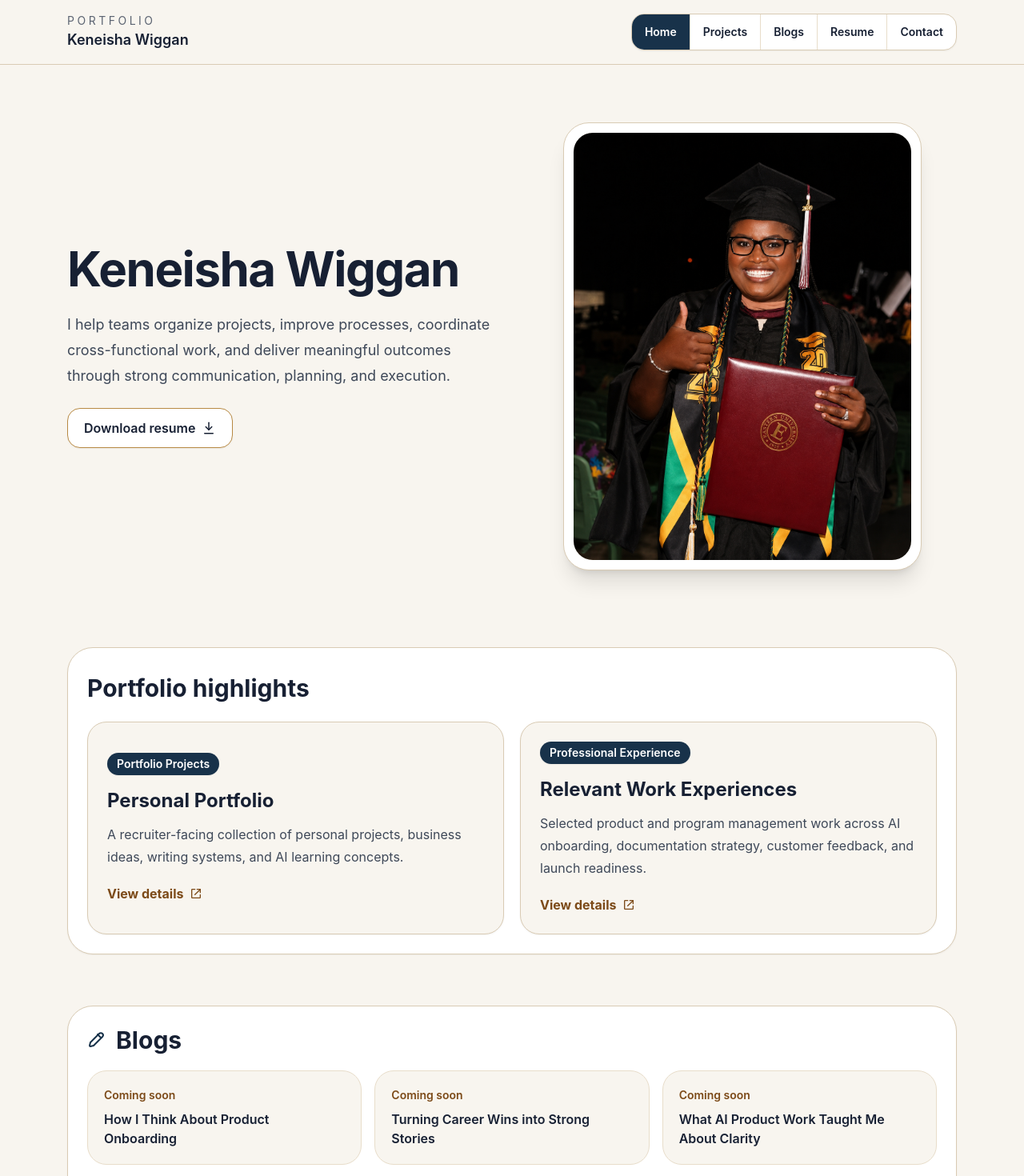
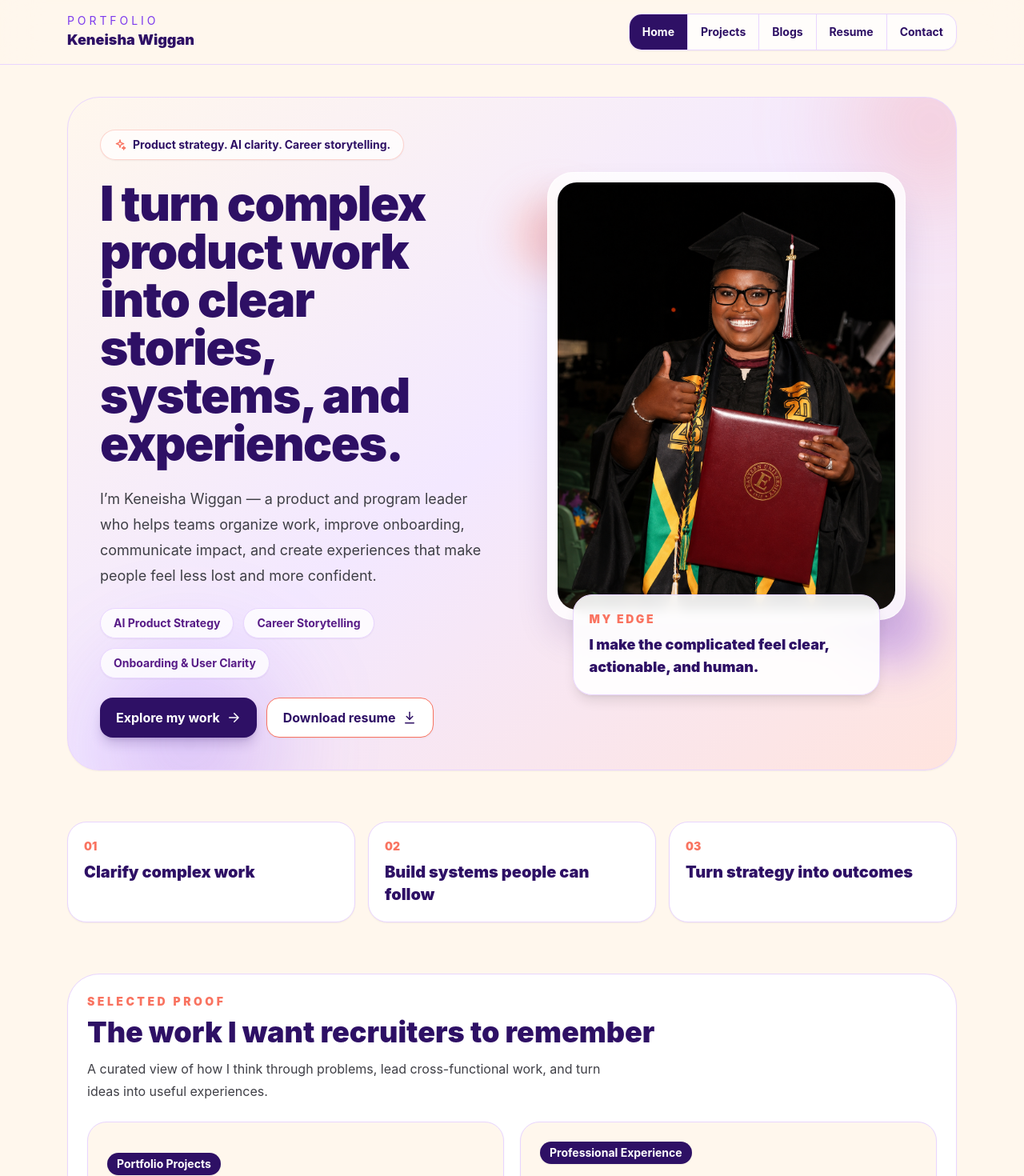
Before and after one commit to keneisha-wiggan/keneishawiggan.com, a React (Vite) app: page / in a window 1280 px wide. Shown: the top 1470 px of the page at 80% size. Built offline with nearby package versions, Linux system fonts and the light colour scheme.

Commit message:
Update portfolio colors

```diff
--- a/src/App.jsx
+++ b/src/App.jsx
@@ -78,6 +78,27 @@ const blogs = [
   "What AI Product Work Taught Me About Clarity",
 ];
 
+const brandBadges = [
+  "AI Product Strategy",
+  "Career Storytelling",
+  "Onboarding & User Clarity",
+];
+
+const proofPoints = [
+  {
+    number: "01",
+    label: "Clarify complex work",
+  },
+  {
+    number: "02",
+    label: "Build systems people can follow",
+  },
+  {
+    number: "03",
+    label: "Turn strategy into outcomes",
+  },
+];
+
 const navItems = ["home", "projects", "blogs", "resume", "contact"];
 const HERO_IMAGE = "/hero-graduation.png";
 const RESUME_FILE = "/Keneisha_Wiggan_Resume.pdf";
@@ -118,6 +139,12 @@ function Icon({ name, size = 18, className = "" }) {
         <path d="M13 5l4 4" stroke="currentColor" strokeWidth="2" strokeLinecap="round" />
       </>
     ),
+    sparkle: (
+      <>
+        <path d="M12 3l1.7 5.2L19 10l-5.3 1.8L12 17l-1.7-5.2L5 10l5.3-1.8L12 3z" stroke="currentColor" strokeWidth="2" strokeLinejoin="round" />
+        <path d="M19 15l.8 2.2L22 18l-2.2.8L19 21l-.8-2.2L16 18l2.2-.8L19 15z" stroke="currentColor" strokeWidth="2" strokeLinejoin="round" />
+      </>
+    ),
   };
 
   return (
@@ -127,28 +154,25 @@ function Icon({ name, size = 18, className = "" }) {
   );
 }
 
-
-
 export default function App() {
   const [page, setPage] = useState("home");
 
-
   return (
-    <div className="min-h-screen bg-[#F8F5EF] text-[#172033]">
-      <header className="sticky top-0 z-50 border-b border-[#D9CBB4] bg-[#F8F5EF]/95 backdrop-blur">
+    <div className="min-h-screen bg-[#FFF7ED] text-[#18181B]">
+      <header className="sticky top-0 z-50 border-b border-[#E9D5FF] bg-[#FFF7ED]/90 backdrop-blur-xl">
         <div className="mx-auto flex max-w-6xl flex-col gap-4 px-5 py-4 md:flex-row md:items-center md:justify-between">
-          <button onClick={() => setPage("home")} className="rounded-xl text-left focus:outline-none focus:ring-4 focus:ring-[#C9974A]/40">
-            <p className="text-sm uppercase tracking-[0.25em] text-[#5C6472]">Portfolio</p>
-            <h1 className="text-lg font-semibold text-[#172033]">Keneisha Wiggan</h1>
+          <button onClick={() => setPage("home")} className="rounded-xl text-left focus:outline-none focus:ring-4 focus:ring-[#F97360]/30">
+            <p className="text-sm uppercase tracking-[0.28em] text-[#7C3AED]">Portfolio</p>
+            <h1 className="text-lg font-black text-[#2E1065]">Keneisha Wiggan</h1>
           </button>
 
-          <nav className="flex w-full overflow-hidden rounded-2xl border border-[#D9CBB4] bg-white shadow-sm md:w-auto">
+          <nav className="flex w-full overflow-hidden rounded-2xl border border-[#E9D5FF] bg-white/80 shadow-sm md:w-auto">
             {navItems.map((item) => (
               <button
                 key={item}
                 onClick={() => setPage(item)}
-                className={`flex-1 border-r border-[#E8DDCA] px-3 py-3 text-sm font-semibold capitalize last:border-r-0 hover:bg-[#F1E7D7] focus:outline-none focus:ring-4 focus:ring-[#C9974A]/40 md:flex-none md:px-4 ${
-                  page === item ? "bg-[#18324A] text-white hover:bg-[#18324A]" : "text-[#172033]"
+                className={`flex-1 border-r border-[#E9D5FF] px-3 py-3 text-sm font-bold capitalize last:border-r-0 hover:bg-[#F3E8FF] focus:outline-none focus:ring-4 focus:ring-[#F97360]/30 md:flex-none md:px-4 ${
+                  page === item ? "bg-[#2E1065] text-white hover:bg-[#2E1065]" : "text-[#2E1065]"
                 }`}
               >
                 {item}
@@ -164,8 +188,8 @@ export default function App() {
         {page === "personal-portfolio" && (
           <DetailCollection
             eyebrow="Personal Portfolio"
-            title="Portfolio projects"
-            intro="These projects highlight how I organize initiatives, improve processes, coordinate cross-functional work, and deliver solutions that improve clarity, execution, and user experience."
+            title="Projects that show how I think, build, and communicate"
+            intro="These projects highlight how I organize ideas, improve clarity, build practical systems, and translate complex work into stories that are easy for recruiters, teams, and users to understand."
             items={portfolioProjects}
             back={() => setPage("projects")}
           />
@@ -173,8 +197,8 @@ export default function App() {
         {page === "work-experience" && (
           <DetailCollection
             eyebrow="Relevant Work Experience"
-            title="Professional experience highlights"
-            intro="These examples show the product, program, AI onboarding, and learning experience work that recruiters can quickly review."
+            title="Work that connects product strategy, execution, and user clarity"
+            intro="These examples show the product, program, AI onboarding, documentation strategy, and learning experience work that recruiters can quickly review."
             items={workExperiences}
             back={() => setPage("projects")}
           />
@@ -190,22 +214,47 @@ export default function App() {
 function Home({ setPage }) {
   return (
     <div className="space-y-16">
-      <section className="grid items-center gap-10 py-8 md:grid-cols-2">
+      <section className="relative overflow-hidden rounded-[2.5rem] border border-[#E9D5FF] bg-gradient-to-br from-[#FFF7ED] via-[#F3E8FF] to-[#FFE4DE] p-6 shadow-sm md:p-10">
+        <div className="absolute -right-16 -top-16 h-48 w-48 rounded-full bg-[#F97360]/25 blur-3xl" />
+        <div className="absolute -bottom-20 left-10 h-56 w-56 rounded-full bg-[#7C3AED]/20 blur-3xl" />
+
+        <div className="relative grid items-center gap-10 md:grid-cols-2">
           <motion.div initial={{ opacity: 0, y: 16 }} animate={{ opacity: 1, y: 0 }} className="space-y-6">
-          <div>
-            <h2 className="text-5xl font-bold tracking-tight text-[#172033] md:text-6xl">Keneisha Wiggan</h2>
+            <div className="inline-flex items-center gap-2 rounded-full border border-[#F97360]/30 bg-white/70 px-4 py-2 text-sm font-bold text-[#2E1065] shadow-sm">
+              <Icon name="sparkle" size={16} className="text-[#F97360]" />
+              Product strategy. AI clarity. Career storytelling.
             </div>
 
-          <p className="max-w-xl text-lg leading-8 text-[#3E4858]">
-            I help teams organize projects, improve processes, coordinate cross-functional work, and deliver meaningful outcomes through strong communication, planning, and execution.
+            <div>
+              <h2 className="max-w-3xl text-5xl font-black tracking-tight text-[#2E1065] md:text-6xl">
+                I turn complex product work into clear stories, systems, and experiences.
+              </h2>
+            </div>
+
+            <p className="max-w-xl text-lg leading-8 text-[#3F3F46]">
+              I’m Keneisha Wiggan — a product and program leader who helps teams organize work, improve onboarding, communicate impact, and create experiences that make people feel less lost and more confident.
             </p>
 
             <div className="flex flex-wrap gap-3">
+              {brandBadges.map((badge) => (
+                <span key={badge} className="rounded-full border border-[#E9D5FF] bg-white/80 px-4 py-2 text-sm font-bold text-[#581C87] shadow-sm">
+                  {badge}
+                </span>
+              ))}
+            </div>
+
+            <div className="flex flex-wrap gap-3">
+              <button
+                onClick={() => setPage("projects")}
+                className="flex items-center gap-2 rounded-2xl bg-[#2E1065] px-5 py-3 font-bold text-white shadow-lg shadow-[#2E1065]/20 transition hover:-translate-y-0.5 hover:bg-[#4C1D95] focus:outline-none focus:ring-4 focus:ring-[#F97360]/40"
+              >
+                Explore my work <Icon name="arrow" />
+              </button>
 
               <a
                 href={RESUME_FILE}
                 download
-  className="flex items-center gap-2 rounded-2xl border border-[#B88A44] bg-white px-5 py-3 font-semibold text-[#172033] shadow-sm hover:bg-[#F1E7D7] focus:outline-none focus:ring-4 focus:ring-[#C9974A]/40"
+                className="flex items-center gap-2 rounded-2xl border border-[#F97360] bg-white px-5 py-3 font-bold text-[#2E1065] shadow-sm transition hover:-translate-y-0.5 hover:bg-[#FFF1ED] focus:outline-none focus:ring-4 focus:ring-[#F97360]/30"
               >
                 Download resume <Icon name="download" />
               </a>
@@ -213,50 +262,86 @@ function Home({ setPage }) {
           </motion.div>
 
           <motion.div initial={{ opacity: 0, scale: 0.96 }} animate={{ opacity: 1, scale: 1 }} className="relative">
-          <div className="mx-auto aspect-[4/5] max-w-md rounded-[2rem] border border-[#D9CBB4] bg-white p-3 shadow-xl">
-            <div className="h-full overflow-hidden rounded-[1.5rem] bg-[#E9E2D4]">
+            <div className="absolute -left-4 top-8 z-0 h-24 w-24 rounded-full bg-[#F97360]/30 blur-xl" />
+            <div className="absolute -right-4 bottom-8 z-0 h-28 w-28 rounded-full bg-[#7C3AED]/25 blur-xl" />
+
+            <div className="relative mx-auto aspect-[4/5] max-w-md rounded-[2rem] border border-white/70 bg-white/80 p-3 shadow-2xl shadow-[#2E1065]/20">
+              <div className="h-full overflow-hidden rounded-[1.5rem] bg-[#F3E8FF]">
                 <img
                   src={HERO_IMAGE}
                   alt="Keneisha Wiggan graduation portrait"
-className="h-full w-full object-cover object-top"              />
+                  className="h-full w-full object-cover object-top"
+                />
               </div>
             </div>
+
+            <div className="relative mx-auto -mt-8 max-w-sm rounded-3xl border border-[#E9D5FF] bg-white/90 p-5 shadow-lg backdrop-blur">
+              <p className="text-sm font-black uppercase tracking-[0.18em] text-[#F97360]">My edge</p>
+              <p className="mt-2 text-lg font-black text-[#2E1065]">
+                I make the complicated feel clear, actionable, and human.
+              </p>
+            </div>
           </motion.div>
+        </div>
       </section>
+
+      <ProofStrip />
 
       <FeaturedWork setPage={setPage} />
 
-      <section className="rounded-[2rem] border border-[#D9CBB4] bg-white p-6 shadow-sm">
-        <div className="mb-5 flex items-center gap-3 text-[#18324A]">
+      <section className="rounded-[2.5rem] border border-[#E9D5FF] bg-white p-6 shadow-sm">
+        <div className="mb-5 flex items-center gap-3 text-[#F97360]">
           <Icon name="pen" size={24} />
-          <h3 className="text-3xl font-bold text-[#172033]">Blogs</h3>
+          <div>
+            <p className="text-sm font-black uppercase tracking-[0.25em] text-[#F97360]">Writing</p>
+            <h3 className="text-3xl font-black text-[#2E1065]">Ideas on AI, product clarity, and career storytelling</h3>
           </div>
+        </div>
+
         <div className="grid gap-4 md:grid-cols-3">
           {blogs.map((blog) => (
-            <article key={blog} className="rounded-3xl border border-[#E8DDCA] bg-[#F8F5EF] p-5">
-              <p className="text-sm font-semibold text-[#7C4A18]">Coming soon</p>
-              <h4 className="mt-2 font-semibold text-[#172033]">{blog}</h4>
+            <article key={blog} className="rounded-3xl border border-[#E9D5FF] bg-[#FFF7ED] p-5 transition hover:-translate-y-1 hover:bg-[#F3E8FF]">
+              <p className="text-sm font-bold text-[#F97360]">Coming soon</p>
+              <h4 className="mt-2 font-black text-[#2E1065]">{blog}</h4>
             </article>
           ))}
         </div>
 
-       <a
-  href={RESUME_FILE}
-  download
-  className="mt-6 flex w-fit items-center gap-2 rounded-2xl bg-[#18324A] px-5 py-3 font-semibold text-white hover:bg-[#0F2538] focus:outline-none focus:ring-4 focus:ring-[#C9974A]/50"
+        <button
+          onClick={() => setPage("blogs")}
+          className="mt-6 flex w-fit items-center gap-2 rounded-2xl bg-[#2E1065] px-5 py-3 font-bold text-white hover:bg-[#4C1D95] focus:outline-none focus:ring-4 focus:ring-[#F97360]/40"
         >
-  Download resume <Icon name="download" />
-</a>
+          View blogs <Icon name="arrow" />
+        </button>
       </section>
     </div>
   );
 }
 
+function ProofStrip() {
+  return (
+    <section className="grid gap-4 md:grid-cols-3">
+      {proofPoints.map((point) => (
+        <div key={point.number} className="rounded-3xl border border-[#E9D5FF] bg-white p-5 shadow-sm">
+          <p className="text-sm font-black text-[#F97360]">{point.number}</p>
+          <p className="mt-2 text-xl font-black text-[#2E1065]">{point.label}</p>
+        </div>
+      ))}
+    </section>
+  );
+}
+
 function FeaturedWork({ setPage }) {
   return (
-    <section className="rounded-[2rem] border border-[#D9CBB4] bg-white p-6 shadow-sm">
+    <section className="rounded-[2.5rem] border border-[#E9D5FF] bg-white p-6 shadow-sm">
       <div className="mb-6">
-        <h3 className="mt-2 text-3xl font-bold text-[#172033]">Portfolio highlights</h3>
+        <p className="text-sm font-black uppercase tracking-[0.25em] text-[#F97360]">Selected proof</p>
+        <h3 className="mt-2 text-4xl font-black text-[#2E1065]">
+          The work I want recruiters to remember
+        </h3>
+        <p className="mt-3 max-w-2xl leading-7 text-[#3F3F46]">
+          A curated view of how I think through problems, lead cross-functional work, and turn ideas into useful experiences.
+        </p>
       </div>
 
       <div className="grid gap-5 md:grid-cols-2">
@@ -264,14 +349,14 @@ function FeaturedWork({ setPage }) {
           <button
             key={project.title}
             onClick={() => setPage(project.route)}
-            className="group rounded-3xl border border-[#D9CBB4] bg-[#F8F5EF] p-6 text-left shadow-sm transition hover:-translate-y-1 hover:border-[#B88A44] hover:bg-[#F1E7D7] hover:shadow-md focus:outline-none focus:ring-4 focus:ring-[#C9974A]/40"
+            className="group rounded-3xl border border-[#E9D5FF] bg-[#FFF7ED] p-6 text-left shadow-sm transition hover:-translate-y-1 hover:border-[#F97360] hover:bg-[#F3E8FF] hover:shadow-lg focus:outline-none focus:ring-4 focus:ring-[#F97360]/30"
           >
-            <p className="mb-4 inline-flex rounded-full bg-[#18324A] px-3 py-1 text-sm font-semibold text-white shadow-sm">
+            <p className="mb-4 inline-flex rounded-full bg-[#2E1065] px-3 py-1 text-sm font-bold text-white shadow-sm">
               {project.tag}
             </p>
-            <h4 className="text-2xl font-bold text-[#172033]">{project.title}</h4>
-            <p className="mt-3 leading-7 text-[#3E4858]">{project.description}</p>
-            <span className="mt-5 flex items-center gap-2 font-bold text-[#7C4A18]">
+            <h4 className="text-2xl font-black text-[#2E1065]">{project.title}</h4>
+            <p className="mt-3 leading-7 text-[#3F3F46]">{project.description}</p>
+            <span className="mt-5 flex items-center gap-2 font-black text-[#F97360]">
               View details <Icon name="external" size={16} />
             </span>
           </button>
@@ -283,7 +368,7 @@ function FeaturedWork({ setPage }) {
 
 function Projects({ setPage }) {
   return (
-    <PageShell eyebrow="Projects" title="Explore my work">
+    <PageShell eyebrow="Projects" title="Proof of how I think, lead, and deliver">
       <FeaturedWork setPage={setPage} />
     </PageShell>
   );
@@ -292,34 +377,42 @@ function Projects({ setPage }) {
 function DetailCollection({ eyebrow, title, intro, items, back }) {
   return (
     <PageShell eyebrow={eyebrow} title={title}>
-      <div className="rounded-[2rem] border border-[#D9CBB4] bg-white p-6 shadow-sm">
+      <div className="rounded-[2.5rem] border border-[#E9D5FF] bg-white p-6 shadow-sm">
         <button
           onClick={back}
-          className="mb-6 flex items-center gap-2 rounded-2xl border border-[#B88A44] bg-white px-4 py-2 font-semibold text-[#172033] hover:bg-[#F1E7D7] focus:outline-none focus:ring-4 focus:ring-[#C9974A]/40"
+          className="mb-6 flex items-center gap-2 rounded-2xl border border-[#F97360] bg-white px-4 py-2 font-bold text-[#2E1065] hover:bg-[#FFF1ED] focus:outline-none focus:ring-4 focus:ring-[#F97360]/30"
         >
           ← Back to projects
         </button>
-        <p className="max-w-3xl text-lg leading-8 text-[#3E4858]">{intro}</p>
+        <p className="max-w-3xl text-lg leading-8 text-[#3F3F46]">{intro}</p>
       </div>
 
       <div className="grid gap-5 md:grid-cols-3">
         {items.map((item) => (
-          <article key={item.title} className="rounded-3xl border border-[#D9CBB4] bg-white p-6 shadow-sm">
-            <Icon name="briefcase" size={26} className="mb-4 text-[#18324A]" />
-            <h3 className="text-2xl font-bold text-[#172033]">{item.title}</h3>
-            <p className="mt-3 leading-7 text-[#3E4858]">{item.description}</p>
-            <div className="mt-5 rounded-2xl bg-[#F1E7D7] p-4">
-              <p className="text-sm font-bold uppercase tracking-[0.18em] text-[#7C4A18]">Impact</p>
-              <p className="mt-2 text-[#172033]">{item.impact}</p>
+          <article key={item.title} className="rounded-3xl border border-[#E9D5FF] bg-white p-6 shadow-sm transition hover:-translate-y-1 hover:shadow-lg">
+            <Icon name="briefcase" size={26} className="mb-4 text-[#F97360]" />
+            <h3 className="text-2xl font-black text-[#2E1065]">{item.title}</h3>
+            <p className="mt-3 leading-7 text-[#3F3F46]">{item.description}</p>
+
+            <div className="mt-5 flex flex-wrap gap-2">
+              {item.skills.map((skill) => (
+                <span key={skill} className="rounded-full bg-[#F3E8FF] px-3 py-1 text-xs font-bold text-[#581C87]">
+                  {skill}
+                </span>
+              ))}
             </div>
-            <div className="mt-5 rounded-2xl border border-[#D9CBB4] bg-[#F8F5EF] p-4">
-              <p className="text-sm font-bold uppercase tracking-[0.18em] text-[#7C4A18]">Attached walkthrough</p>
-              <button className="mt-3 flex items-center gap-2 rounded-xl bg-[#18324A] px-4 py-2 font-semibold text-white hover:bg-[#0F2538] focus:outline-none focus:ring-4 focus:ring-[#C9974A]/50">
+
+            <div className="mt-5 rounded-2xl bg-[#FFF1ED] p-4">
+              <p className="text-sm font-black uppercase tracking-[0.18em] text-[#F97360]">Impact</p>
+              <p className="mt-2 text-[#18181B]">{item.impact}</p>
+            </div>
+
+            <div className="mt-5 rounded-2xl border border-[#E9D5FF] bg-[#FFF7ED] p-4">
+              <p className="text-sm font-black uppercase tracking-[0.18em] text-[#F97360]">Attached walkthrough</p>
+              <button className="mt-3 flex items-center gap-2 rounded-xl bg-[#2E1065] px-4 py-2 font-bold text-white hover:bg-[#4C1D95] focus:outline-none focus:ring-4 focus:ring-[#F97360]/40">
                 View {item.document} <Icon name="external" size={16} />
               </button>
             </div>
-
-
           </article>
         ))}
       </div>
@@ -329,12 +422,15 @@ function DetailCollection({ eyebrow, title, intro, items, back }) {
 
 function Blogs() {
   return (
-    <PageShell eyebrow="Blogs" title="Writing and reflections">
+    <PageShell eyebrow="Blogs" title="Ideas on AI, product clarity, and career storytelling">
       <div className="space-y-4">
         {blogs.map((blog) => (
-          <div key={blog} className="rounded-3xl border border-[#D9CBB4] bg-white p-6 shadow-sm">
-            <p className="text-sm font-bold uppercase tracking-[0.25em] text-[#7C4A18]">Coming soon</p>
-            <h3 className="mt-2 text-2xl font-bold text-[#172033]">{blog}</h3>
+          <div key={blog} className="rounded-3xl border border-[#E9D5FF] bg-white p-6 shadow-sm transition hover:-translate-y-1 hover:bg-[#F3E8FF]">
+            <p className="text-sm font-black uppercase tracking-[0.25em] text-[#F97360]">Coming soon</p>
+            <h3 className="mt-2 text-2xl font-black text-[#2E1065]">{blog}</h3>
+            <p className="mt-3 max-w-2xl leading-7 text-[#3F3F46]">
+              A future reflection on how clarity, storytelling, and product thinking can make work easier to understand and act on.
+            </p>
           </div>
         ))}
       </div>
@@ -344,14 +440,18 @@ function Blogs() {
 
 function Resume() {
   return (
-    <PageShell eyebrow="Resume" title="Download resume">
-      <div className="rounded-3xl border border-[#D9CBB4] bg-white p-8 shadow-sm">
-        <p className="max-w-2xl leading-7 text-[#3E4858]">
-          This page is where your downloadable resume will live. In the real website, this button should connect to the resume PDF in your public folder.
+    <PageShell eyebrow="Resume" title="A clearer view of my experience">
+      <div className="rounded-3xl border border-[#E9D5FF] bg-white p-8 shadow-sm">
+        <p className="max-w-2xl leading-7 text-[#3F3F46]">
+          Download my resume for a concise view of my product, program, AI onboarding, documentation strategy, and cross-functional execution experience.
         </p>
-        <button className="mt-6 flex items-center gap-2 rounded-2xl bg-[#18324A] px-5 py-3 font-semibold text-white hover:bg-[#0F2538] focus:outline-none focus:ring-4 focus:ring-[#C9974A]/50">
+        <a
+          href={RESUME_FILE}
+          download
+          className="mt-6 flex w-fit items-center gap-2 rounded-2xl bg-[#2E1065] px-5 py-3 font-bold text-white hover:bg-[#4C1D95] focus:outline-none focus:ring-4 focus:ring-[#F97360]/40"
+        >
           Download resume <Icon name="download" />
-        </button>
+        </a>
       </div>
     </PageShell>
   );
@@ -359,28 +459,32 @@ function Resume() {
 
 function Contact() {
   return (
-    <PageShell eyebrow="Contact" title="Let’s connect">
-      <div className="rounded-3xl border border-[#D9CBB4] bg-white p-8 shadow-sm">
-        <Icon name="mail" size={28} className="mb-4 text-[#18324A]" />
+    <PageShell eyebrow="Contact" title="Let’s build what’s next">
+      <div className="rounded-3xl border border-[#E9D5FF] bg-white p-8 shadow-sm">
+        <Icon name="mail" size={28} className="mb-4 text-[#F97360]" />
+
+        <p className="max-w-2xl leading-7 text-[#3F3F46]">
+          Reach out if you want to connect about product strategy, program management, AI adoption, onboarding, documentation, or career storytelling.
+        </p>
 
         <div className="mt-8 space-y-5">
-          <div className="rounded-2xl border border-[#D9CBB4] bg-[#F8F5EF] p-5">
-            <p className="text-sm font-bold uppercase tracking-[0.18em] text-[#7C4A18]">Email</p>
+          <div className="rounded-2xl border border-[#E9D5FF] bg-[#FFF7ED] p-5">
+            <p className="text-sm font-black uppercase tracking-[0.18em] text-[#F97360]">Email</p>
             <a
               href="mailto:Keneishawiggan8@gmail.com"
-              className="mt-2 inline-flex items-center gap-2 rounded-lg text-lg font-semibold text-[#18324A] underline-offset-4 hover:underline focus:outline-none focus:ring-4 focus:ring-[#C9974A]/40"
+              className="mt-2 inline-flex items-center gap-2 rounded-lg text-lg font-black text-[#2E1065] underline-offset-4 hover:underline focus:outline-none focus:ring-4 focus:ring-[#F97360]/30"
             >
               Keneishawiggan8@gmail.com
             </a>
           </div>
 
-          <div className="rounded-2xl border border-[#D9CBB4] bg-[#F8F5EF] p-5">
-            <p className="text-sm font-bold uppercase tracking-[0.18em] text-[#7C4A18]">LinkedIn</p>
+          <div className="rounded-2xl border border-[#E9D5FF] bg-[#FFF7ED] p-5">
+            <p className="text-sm font-black uppercase tracking-[0.18em] text-[#F97360]">LinkedIn</p>
             <a
               href="https://www.linkedin.com/in/keneisha-wiggan"
               target="_blank"
               rel="noopener noreferrer"
-              className="mt-2 inline-flex items-center gap-2 rounded-lg text-lg font-semibold text-[#18324A] underline-offset-4 hover:underline focus:outline-none focus:ring-4 focus:ring-[#C9974A]/40"
+              className="mt-2 inline-flex items-center gap-2 rounded-lg text-lg font-black text-[#2E1065] underline-offset-4 hover:underline focus:outline-none focus:ring-4 focus:ring-[#F97360]/30"
             >
               linkedin.com/in/keneisha-wiggan
               <Icon name="external" size={18} />
@@ -396,8 +500,8 @@ function PageShell({ eyebrow, title, children }) {
   return (
     <motion.section initial={{ opacity: 0, y: 12 }} animate={{ opacity: 1, y: 0 }} className="space-y-8">
       <div>
-        <p className="text-sm font-bold uppercase tracking-[0.25em] text-[#7C4A18]">{eyebrow}</p>
-        <h2 className="mt-2 text-5xl font-bold tracking-tight text-[#172033]">{title}</h2>
+        <p className="text-sm font-black uppercase tracking-[0.25em] text-[#F97360]">{eyebrow}</p>
+        <h2 className="mt-2 max-w-4xl text-5xl font-black tracking-tight text-[#2E1065]">{title}</h2>
       </div>
       {children}
     </motion.section>
```
Lines whose indentation alone changed are shown as unchanged.
